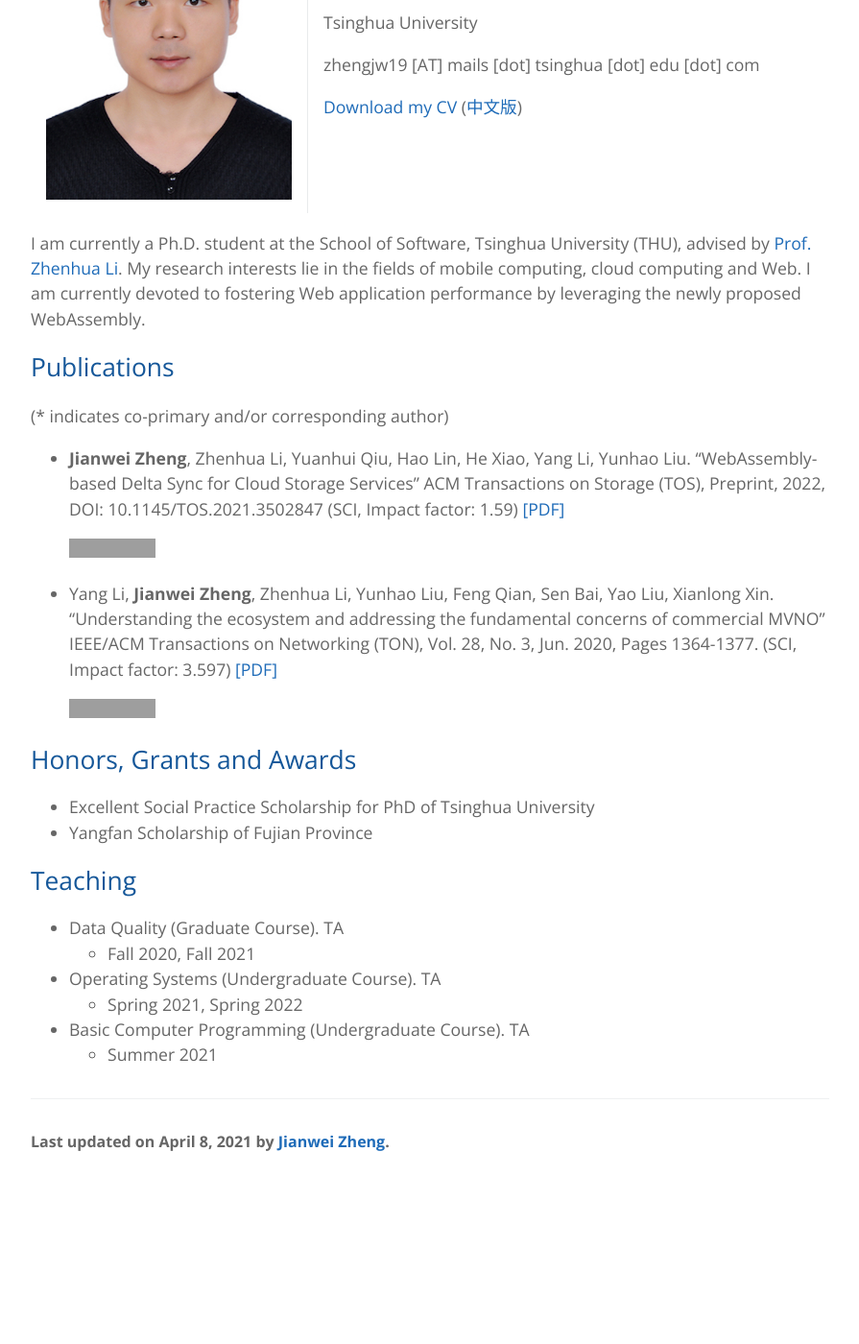
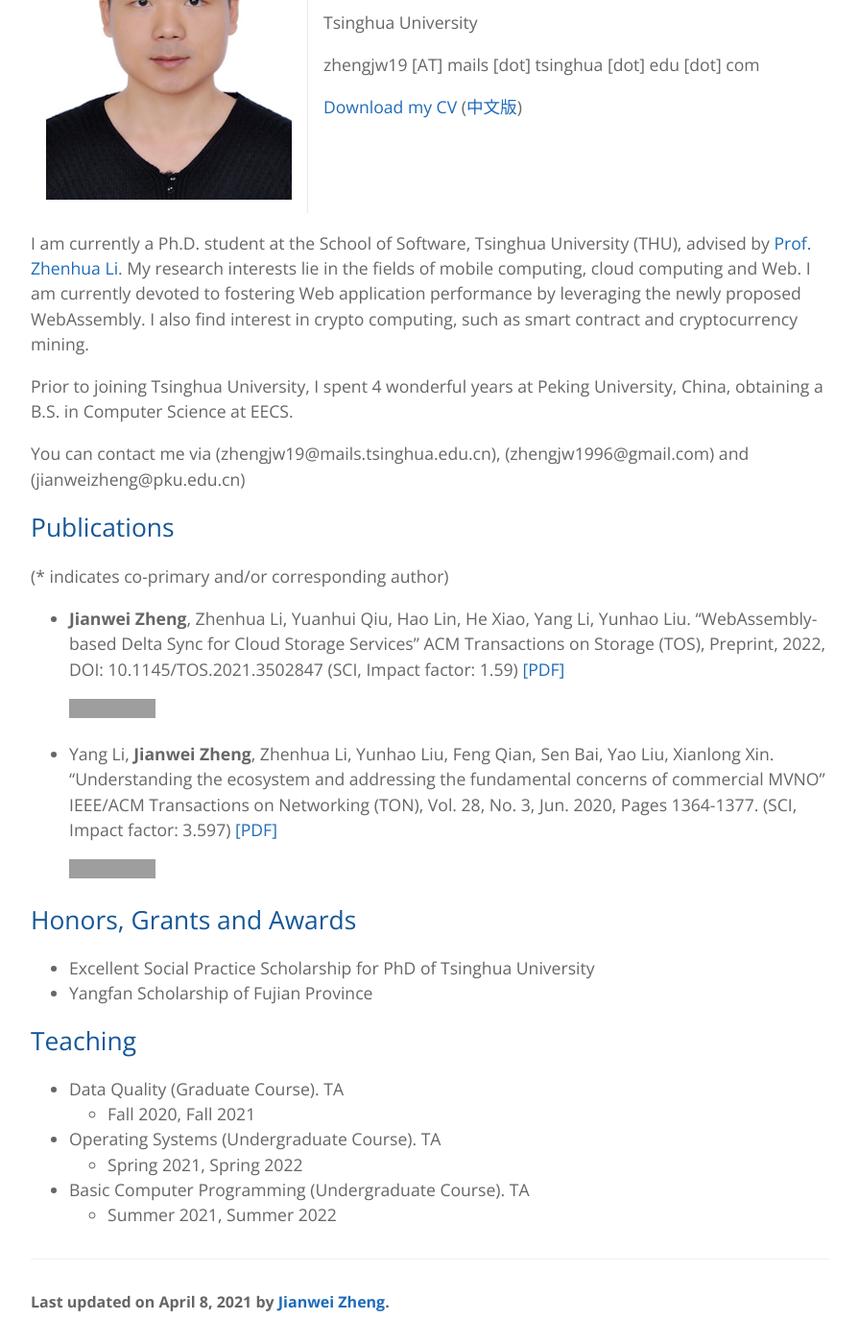
Before and after one commit to jwzheng96/jwzheng96.github.io, a Jekyll site: the page built from main.md, in a window 1280 px wide and 1400 px high, scrolled down 268 px. Shown: the whole window at 96% size, without its empty margins (192-1087 px from the left). Built offline with Jekyll 4.4.1, drawn with Linux system fonts in a browser that asks for light colours; before the commit the page ends 1501 px from its top, so only the background shows below that; grey boxes are pictures that could not be loaded.

```diff
--- a/main.md
+++ b/main.md
@@ -23,6 +23,11 @@ title: Jianwei Zheng's homepage
 I am currently a Ph.D. student at the School of Software, Tsinghua University (THU), advised by [Prof. Zhenhua Li](http://www.greenorbs.org/people/lzh/).
 My research interests lie in the fields of mobile computing, cloud computing and Web.
 I am currently devoted to fostering Web application performance by leveraging the newly proposed WebAssembly.
+I also find interest in crypto computing, such as smart contract and cryptocurrency mining.
+
+Prior to joining Tsinghua University, I spent 4 wonderful years at Peking University, China, obtaining a B.S. in Computer Science at EECS.
+
+You can contact me via (zhengjw19@mails.tsinghua.edu.cn), (zhengjw1996@gmail.com) and (jianweizheng@pku.edu.cn)
 
 
 ## Publications
@@ -49,7 +54,7 @@ I am currently devoted to fostering Web application performance by leveraging th
 * Operating Systems (Undergraduate Course). TA
     * Spring 2021, Spring 2022
 * Basic Computer Programming (Undergraduate Course). TA
-    * Summer 2021
+    * Summer 2021, Summer 2022
 
 <!-- ## Others
 
```
Also changed, not shown: _pages/about.md (+1 -1 lines).
